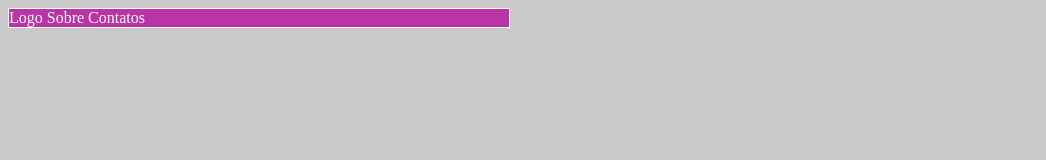
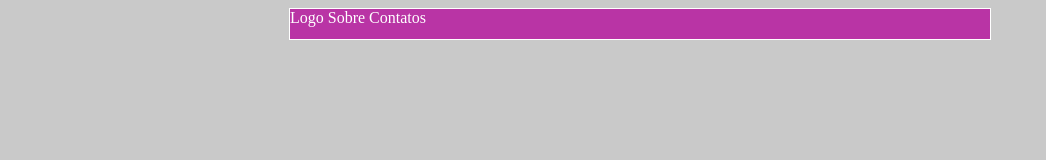
Before and after one commit to GabsMarc/Projeto_Solo, a plain HTML site: page Projeto/index.html in a window 1280 px wide. Shown: the whole page, without its empty margins (0-1046 px from the left). Drawn offline with Linux system fonts and the light colour scheme.

Commit message:
Update style.css

```diff
--- a/Projeto/style.css
+++ b/Projeto/style.css
@@ -5,15 +5,16 @@ body{
 header{
     background-color: rgb(185, 52, 165);
     border: 1px solid white;
-    width: 500px;
-    display: block;
+    margin: 0px auto;
+    width: 700px;
+    height: 30px;
 }
 
 .cabecalho span{
     color: white;
 }
 
-.opcoes span{
+/* .opcoes span{
     color: white;
     margin-left: 30px;
-}
+} */
```
